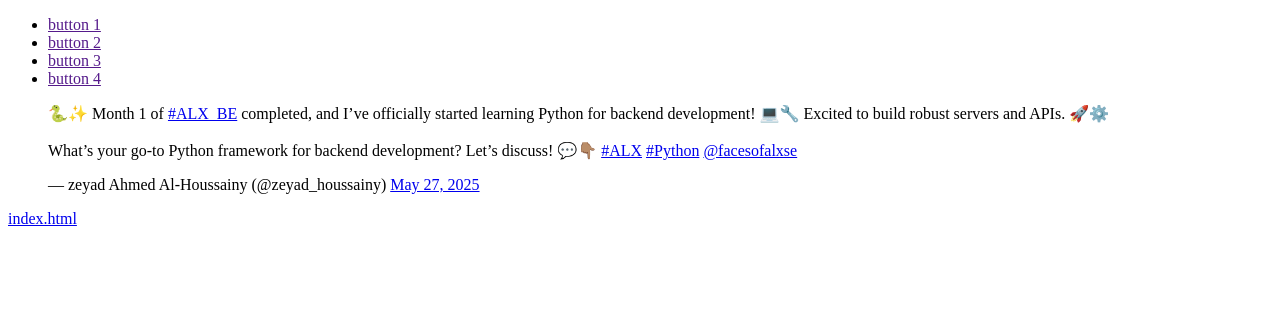
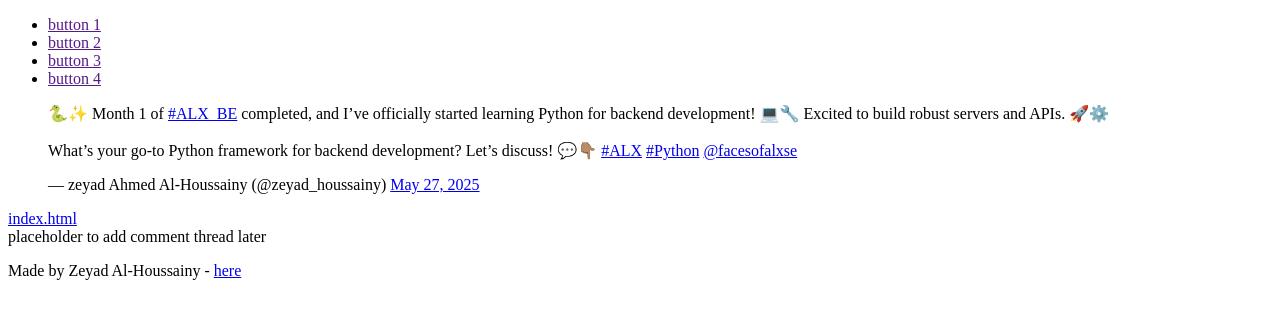
Before and after one commit to zeyad-houssainy/My_First_Portfolio, a plain HTML site: page html_basic/tweets.html in a window 1280 px wide. Drawn offline with Linux system fonts and the light colour scheme.

Commit message:
3. Make a cool website

```diff
--- a/html_basic/tweets.html
+++ b/html_basic/tweets.html
@@ -18,9 +18,18 @@
             </nav>
         </header>
         <main>
-            <blockquote class="twitter-tweet"><p lang="en" dir="ltr">🐍✨ Month 1 of <a href="https://twitter.com/hashtag/ALX_BE?src=hash&amp;ref_src=twsrc%5Etfw">#ALX_BE</a> completed, and I’ve officially started learning Python for backend development! 💻🔧 Excited to build robust servers and APIs. 🚀⚙️<br><br>What’s your go-to Python framework for backend development? Let’s discuss! 💬👇🏽 <a href="https://twitter.com/hashtag/ALX?src=hash&amp;ref_src=twsrc%5Etfw">#ALX</a> <a href="https://twitter.com/hashtag/Python?src=hash&amp;ref_src=twsrc%5Etfw">#Python</a> <a href="https://twitter.com/facesofalxse?ref_src=twsrc%5Etfw">@facesofalxse</a></p>&mdash; zeyad Ahmed Al-Houssainy (@zeyad_houssainy) <a href="https://twitter.com/zeyad_houssainy/status/1927462051896553596?ref_src=twsrc%5Etfw">May 27, 2025</a></blockquote> <script async src="https://platform.twitter.com/widgets.js" charset="utf-8"></script>
-            <a href="index.html">index.html</a>
+            <article>
+                <blockquote class="twitter-tweet"><p lang="en" dir="ltr">🐍✨ Month 1 of <a href="https://twitter.com/hashtag/ALX_BE?src=hash&amp;ref_src=twsrc%5Etfw">#ALX_BE</a> completed, and I’ve officially started learning Python for backend development! 💻🔧 Excited to build robust servers and APIs. 🚀⚙️<br><br>What’s your go-to Python framework for backend development? Let’s discuss! 💬👇🏽 <a href="https://twitter.com/hashtag/ALX?src=hash&amp;ref_src=twsrc%5Etfw">#ALX</a> <a href="https://twitter.com/hashtag/Python?src=hash&amp;ref_src=twsrc%5Etfw">#Python</a> <a href="https://twitter.com/facesofalxse?ref_src=twsrc%5Etfw">@facesofalxse</a></p>&mdash; zeyad Ahmed Al-Houssainy (@zeyad_houssainy) <a href="https://twitter.com/zeyad_houssainy/status/1927462051896553596?ref_src=twsrc%5Etfw">May 27, 2025</a></blockquote> <script async src="https://platform.twitter.com/widgets.js" charset="utf-8"></script>
+                <a href="index.html">index.html</a>
+            </article>
+            <aside>
+                placeholder to add comment thread later
+            </aside>
         </main>
-        <footer></footer>
+        <footer>
+            <p>
+                Made by Zeyad Al-Houssainy - <a href="https://www.linkedin.com/in/zeyad-houssainy/" target="_blank">here</a>
+            </p>
+        </footer>
     </body>
  </html>
```
Also changed, not shown: html_basic/index.html (+10 -1 lines).
